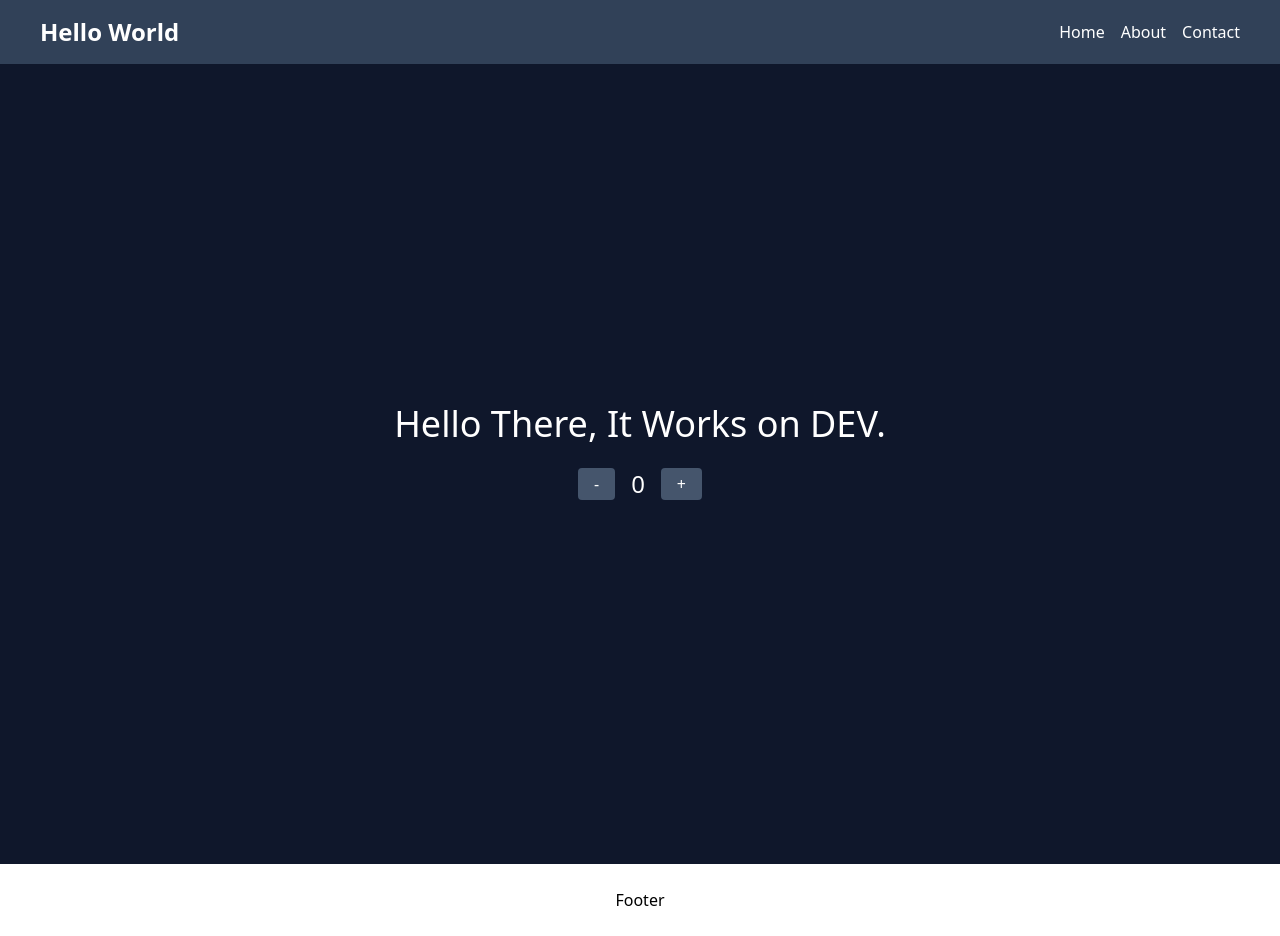
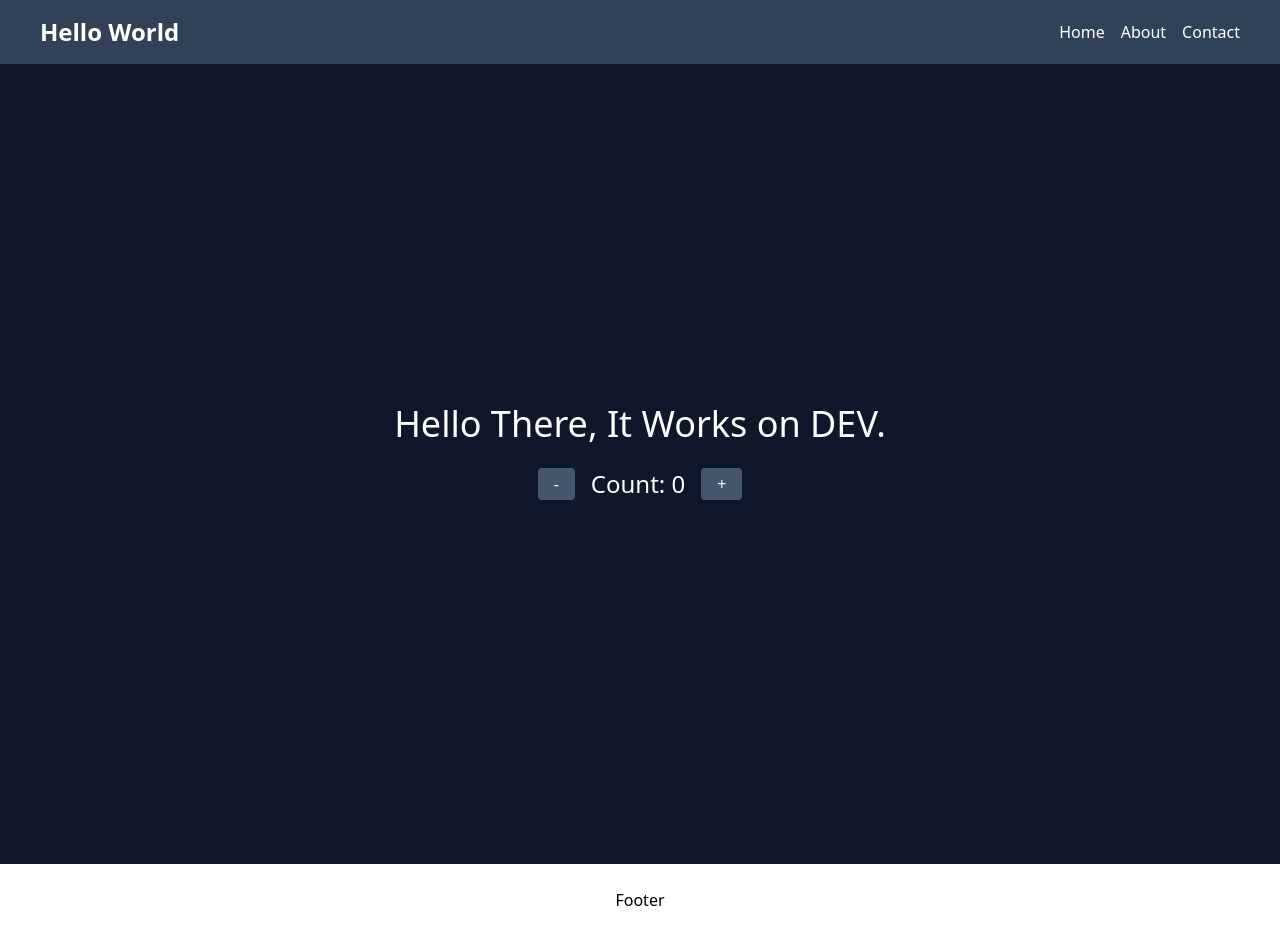
Before and after one commit to patel-hiral/dev, a React (Vite) app: page / in a window 1280 px wide. Built offline with nearby package versions, Linux system fonts and the light colour scheme.

Commit message:
added counter

```diff
--- a/src/components/Counter.jsx
+++ b/src/components/Counter.jsx
@@ -14,7 +14,7 @@ export default function Counter() {
     return (
         <div className='flex items-center gap-4 my-6'>
             <button onClick={() => handleDecrement()} className='px-4 py-1 cursor-pointer text-white rounded bg-slate-600'>-</button>
-            <span className='text-2xl'>{count}</span>
+            <span className='text-2xl'>Count: {count}</span>
             <button onClick={() => handleIncreament()} className='px-4 py-1 cursor-pointer text-white rounded bg-slate-600'>+</button>
         </div>
     )
```
